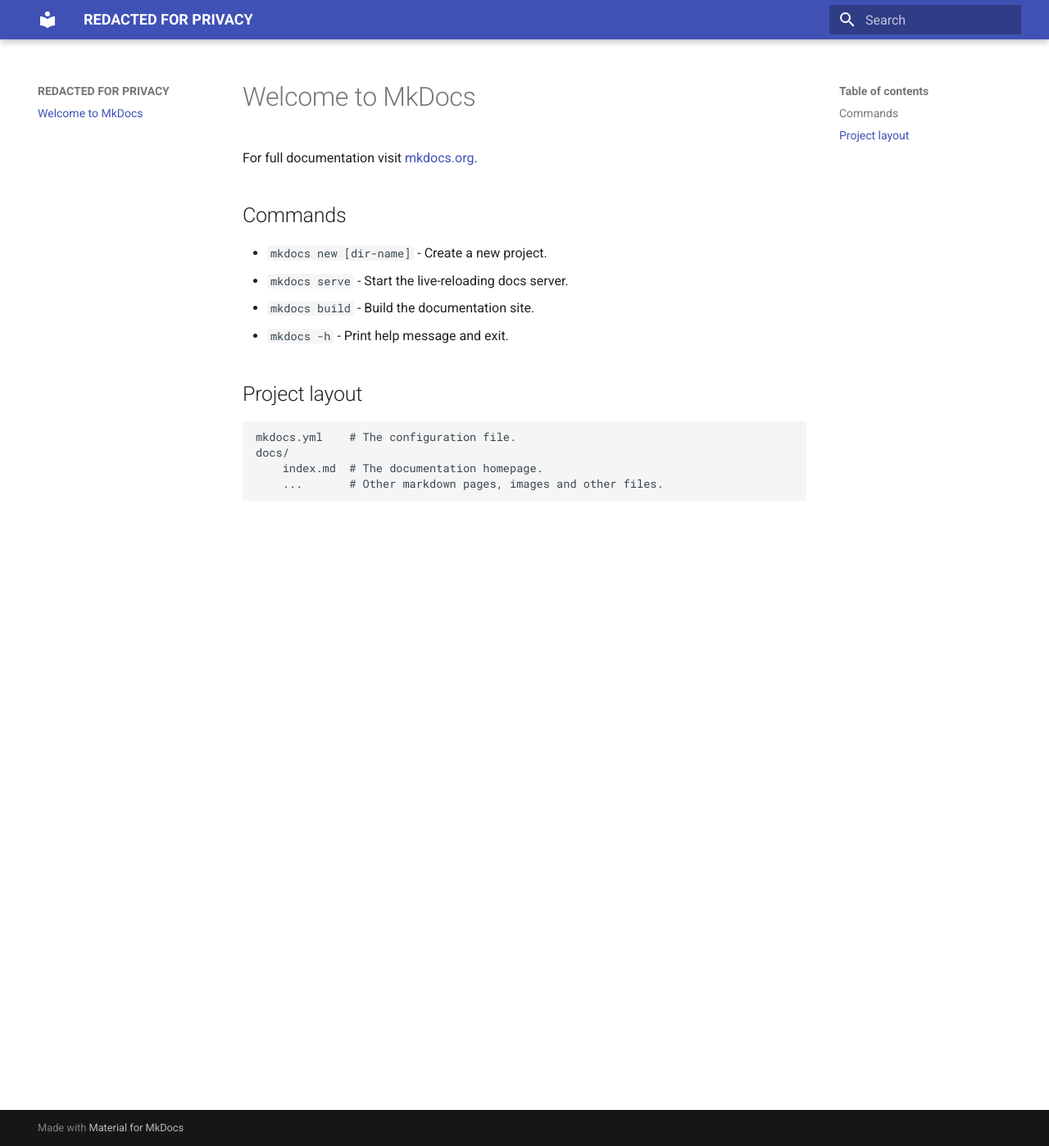
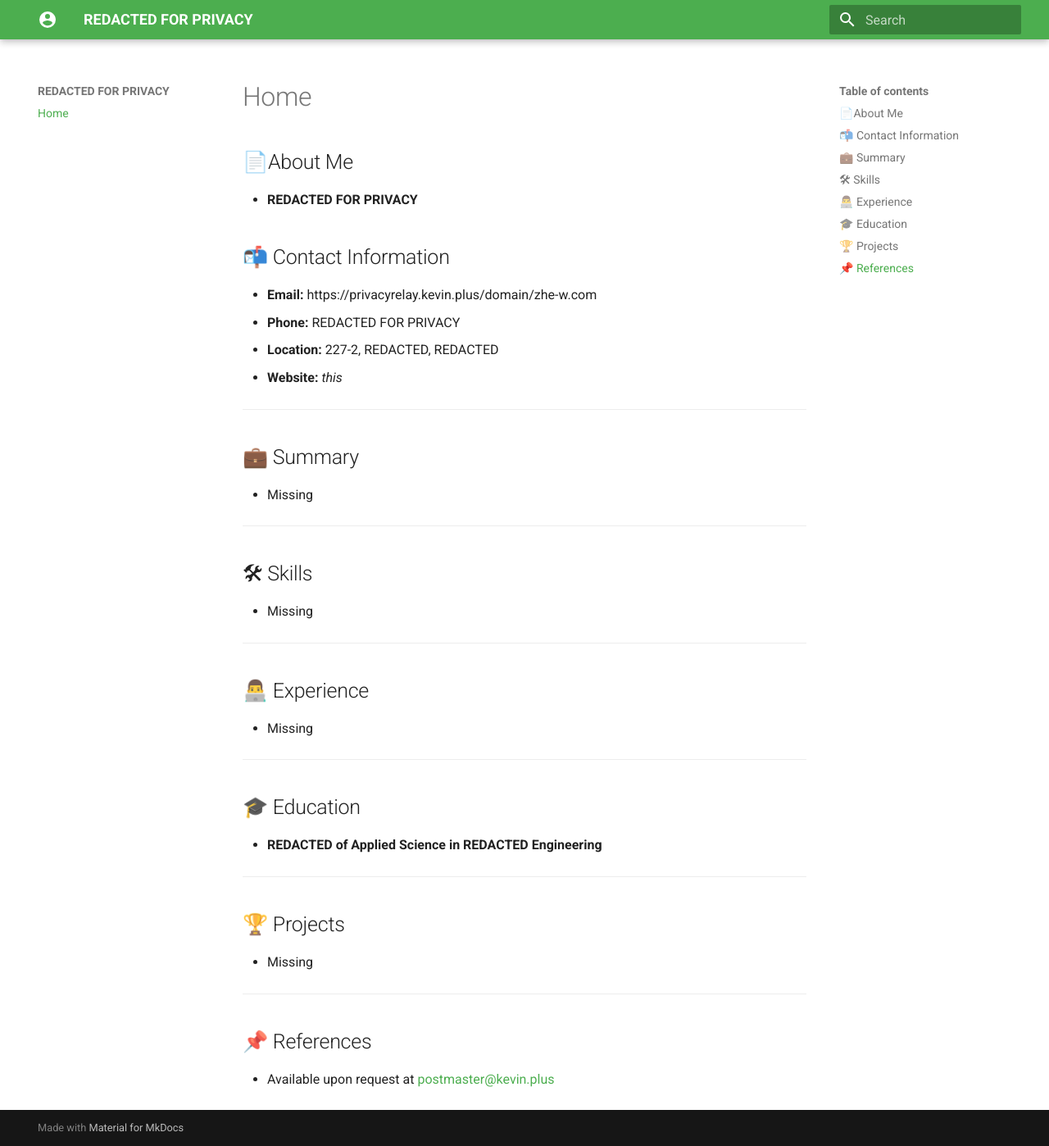
Before and after one commit to perifural/zhe-w.com, an MkDocs documentation site: the page built from docs/index.md, in a window 1280 px wide and 1398 px high. Shown: the whole window at 82% size. Built offline with MkDocs 1.6.1 and Material for MkDocs 9.7.7, drawn with Linux system fonts in a browser that asks for light colours.

Commit message:
Create resume

```diff
--- a/docs/index.md
+++ b/docs/index.md
@@ -1,17 +1,46 @@
-# Welcome to MkDocs
+## 📄About Me
 
-For full documentation visit [mkdocs.org](https://www.mkdocs.org).
+- **REDACTED FOR PRIVACY**
 
-## Commands
+## 📬 Contact Information
 
-* `mkdocs new [dir-name]` - Create a new project.
-* `mkdocs serve` - Start the live-reloading docs server.
-* `mkdocs build` - Build the documentation site.
-* `mkdocs -h` - Print help message and exit.
+- **Email:** https://privacyrelay.kevin.plus/domain/zhe-w.com
+- **Phone:** REDACTED FOR PRIVACY
+- **Location:** 227-2, REDACTED, REDACTED
+- **Website:** *this*
 
-## Project layout
+---
 
-    mkdocs.yml    # The configuration file.
-    docs/
-        index.md  # The documentation homepage.
-        ...       # Other markdown pages, images and other files.
+## 💼 Summary
+
+- Missing
+
+
+---
+
+## 🛠 Skills
+
+- Missing
+
+---
+
+## 👨‍💻 Experience
+
+- Missing
+
+---
+
+## 🎓 Education
+
+- **REDACTED of Applied Science in REDACTED Engineering**
+
+---
+
+## 🏆 Projects
+
+- Missing
+
+---
+
+## 📌 References
+- Available upon request at [postmaster@kevin.plus](mailto:postmaster@kevin.plus)
--- a/mkdocs.yml
+++ b/mkdocs.yml
@@ -2,3 +2,8 @@
 site_url: https://zhe-w.com
 theme:
   name: material
+  icon:
+    logo: material/account-circle
+  palette:
+    primary: green
+    accent: green
```
Also changed, not shown: 1 other file.
